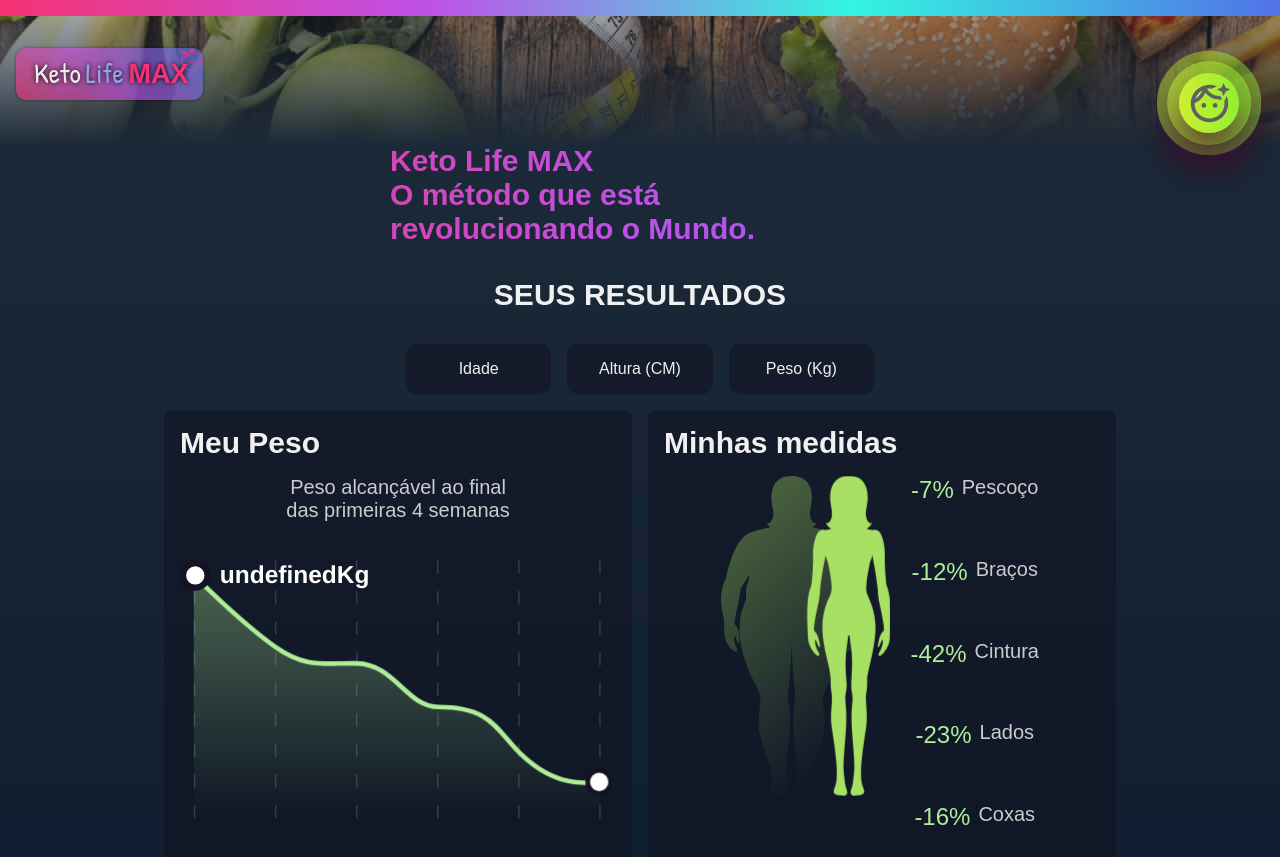
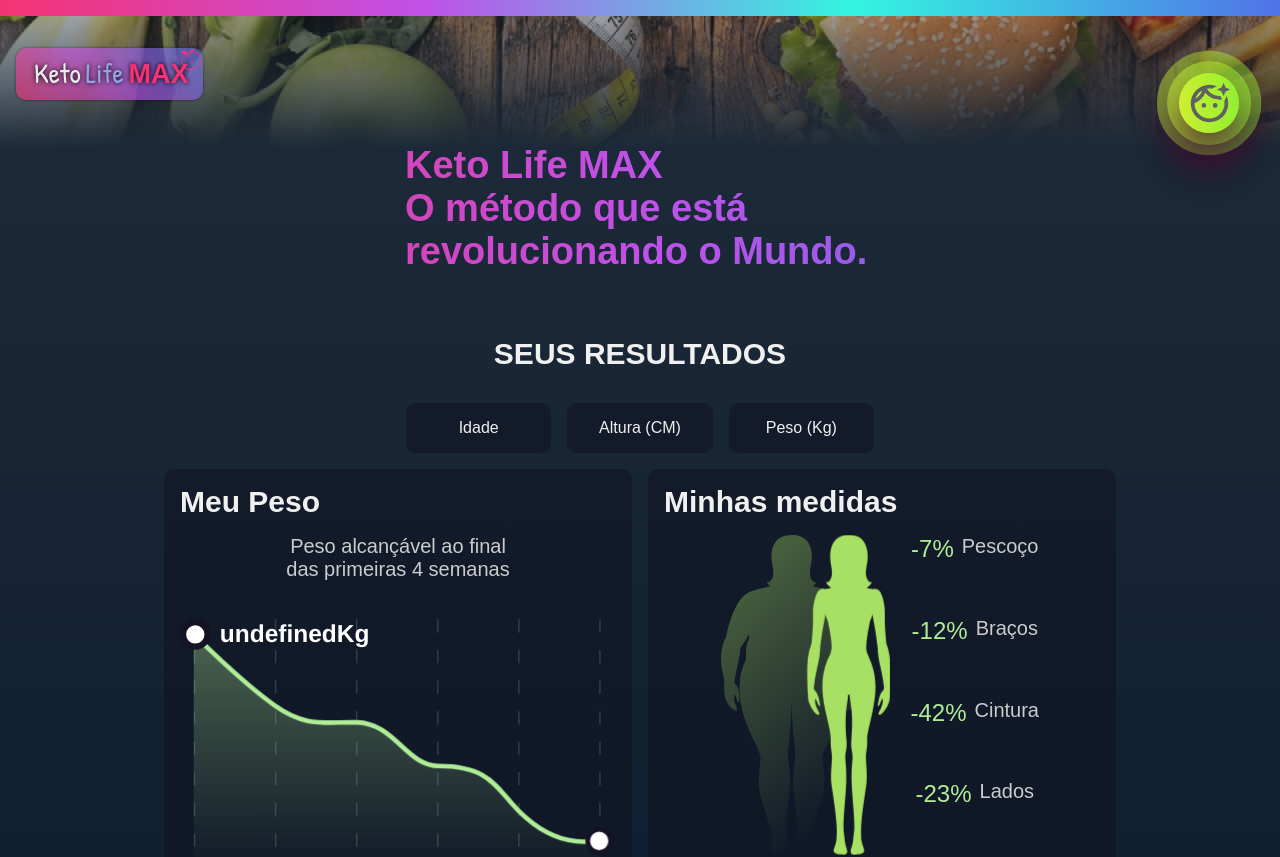
Before and after one commit to JeanVictorMachado/keto-life-max, a React (Create React App) app: page /results in a window 1280 px wide. Shown: the top 857 px of the page. Built offline with nearby package versions, Linux system fonts and the light colour scheme.

Commit message:
feat: updated

```diff
--- a/src/pages/Results/styles.css
+++ b/src/pages/Results/styles.css
@@ -44,11 +44,35 @@
 
 .results__title {
   width: 100%;
-  max-width: 500px;
+  max-width: 470px;
   margin: auto;
   font-size: 30px;
   font-weight: 600;
   text-align: left;
+}
+
+@media (min-width: 450px) {
+  .results__title {
+    font-size: 32px;
+  }
+}
+
+@media (min-width: 470px) {
+  .results__title {
+    font-size: 34px;
+  }
+}
+
+@media (min-width: 500px) {
+  .results__title {
+    font-size: 36px;
+  }
+}
+
+@media (min-width: 520px) {
+  .results__title {
+    font-size: 38px;
+  }
 }
 
 .results__content {
@@ -64,6 +88,12 @@
   max-width: 500px;
   padding: 16px 16px 16px 16px;
   margin: auto;
+}
+
+@media (min-width: 500px) {
+  .results__result-resume-container {
+    margin-top: 32px;
+  }
 }
 
 .results__result-resume-text {
```
